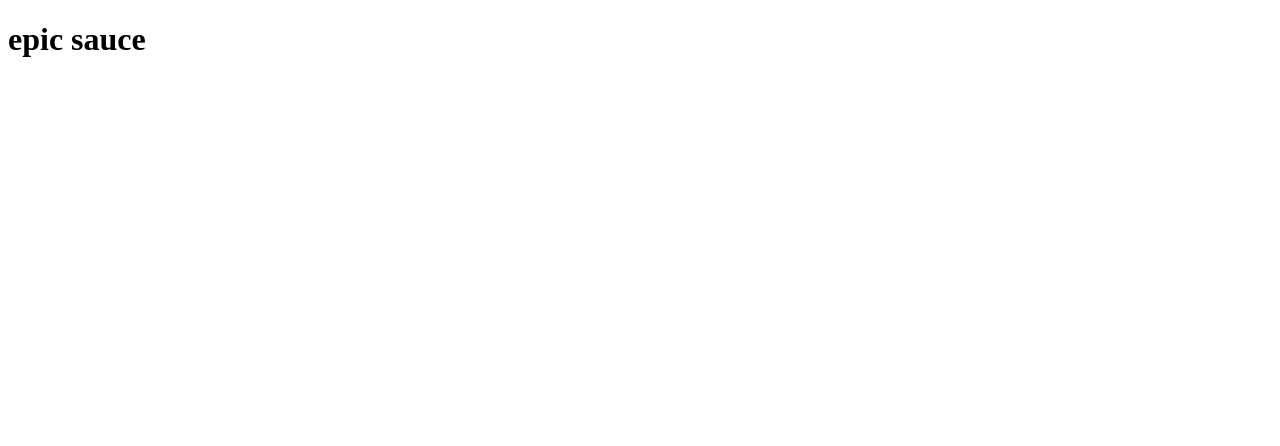
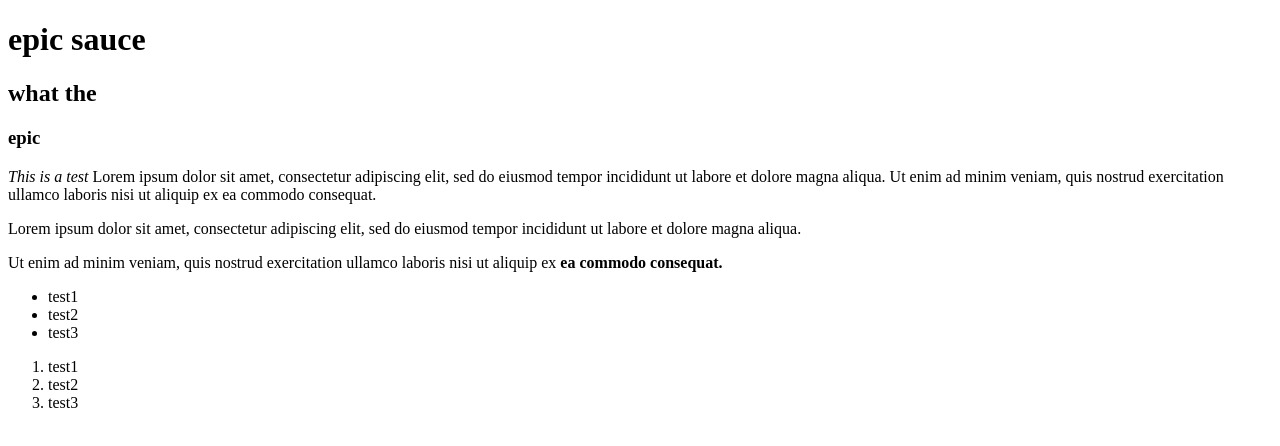
Before and after one commit to ross-ap/odin-project, a plain HTML site: page html-boilerplate/index.html in a window 1280 px wide. Drawn offline with Linux system fonts and the light colour scheme.

Commit message:
Reviewed HTML Material Paragraphs, Links, Headers, Anchor Links, Images

```diff
--- a/html-boilerplate/index.html
+++ b/html-boilerplate/index.html
@@ -7,5 +7,37 @@
 
     <body>
         <h1>epic sauce</h1>
+        <h2>what the</h2>
+        <h3>epic</h3>
+
+        <!-- this is a test comment for a test project -->
+        <em>This is a test </em>
+        Lorem ipsum dolor sit amet, consectetur adipiscing elit, sed do eiusmod tempor
+        incididunt ut labore et dolore magna aliqua.
+
+        Ut enim ad minim veniam, quis nostrud exercitation ullamco laboris
+        nisi ut aliquip ex ea commodo consequat.
+
+        <p>
+            Lorem ipsum dolor sit amet, consectetur adipiscing elit, sed do eiusmod tempor
+            incididunt ut labore et dolore magna aliqua.
+        </p>
+
+        <p>
+            Ut enim ad minim veniam, quis nostrud exercitation ullamco laboris
+            nisi ut aliquip ex <strong>ea commodo consequat.</strong>
+        </p>
+
+        <ul>
+            <li> test1 </li>
+            <li> test2 </li>
+            <li> test3 </li>
+        </ul>
+
+        <ol>
+            <li> test1 </li>
+            <li> test2 </li>
+            <li> test3 </li>
+        </ol>
     </body>
 </html>
```
Also changed, not shown: odin-links-and-images/pages/about.html (added, +13 -0 lines), odin-links-and-images/pages/index.html (added, +24 -0 lines), odin-links-and-images/pages/images/dog.jpg (added).
